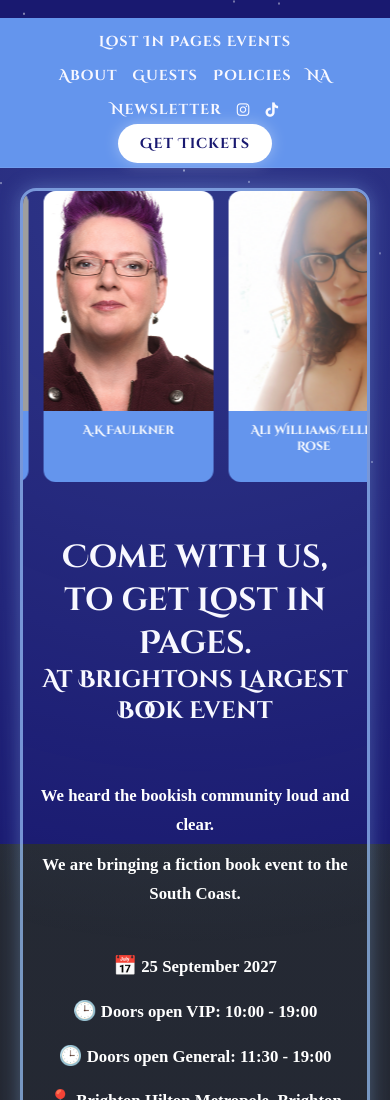
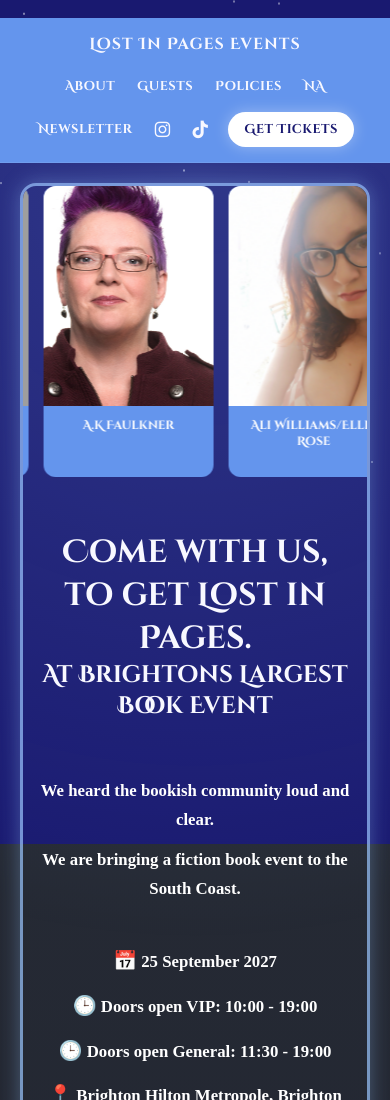
Before and after one commit to amemalone1995-stack/LostinPagesEvent.github.io, a plain HTML site: page index.html in a window 390 px wide. Shown: the top 1100 px of the page. Drawn offline with Linux system fonts and the light colour scheme; grey boxes are pictures that could not be loaded.

Commit message:
Update index.html

```diff
--- a/index.html
+++ b/index.html
@@ -1107,26 +1107,42 @@ footer {
 
 /* MOBILE ADJUSTMENTS */
 
+/* =================================
+   MOBILE NAVIGATION
+================================= */
+
 @media (max-width: 768px) {
+
+    nav {
+        position: sticky;
+        top: 0;
+        width: 100%;
+    }
+
     .nav-container {
+        display: flex;
         flex-direction: column;
         align-items: center;
-        text-align: center;
-        gap: 15px;
+        justify-content: center;
+        padding: 15px 12px;
+        gap: 18px;
     }
 
     .nav-logo {
         width: 100%;
         text-align: center;
+        font-size: 1rem;
+        white-space: normal;
     }
 
     nav ul {
         display: flex;
         flex-direction: row;
+        flex-wrap: wrap;
         justify-content: center;
-        flex-wrap: wrap;
-        gap: 15px;
+        align-items: center;
         width: 100%;
+        gap: 12px 18px;
         padding: 0;
         margin: 0;
     }
@@ -1135,10 +1151,24 @@ footer {
         list-style: none;
     }
 
-    .ticket-button {
-        margin-top: 10px;
+    nav ul li a {
+        display: inline-block;
+        font-size: 0.8rem;
+        letter-spacing: 0.5px;
+        padding: 5px 2px;
     }
-}
+
+    nav li:last-child a {
+        padding: 9px 16px;
+        font-size: 0.8rem;
+    }
+
+    nav li.social-icon a {
+        font-size: 1.1rem;
+    }
+
+}
+
 
 
 
```
